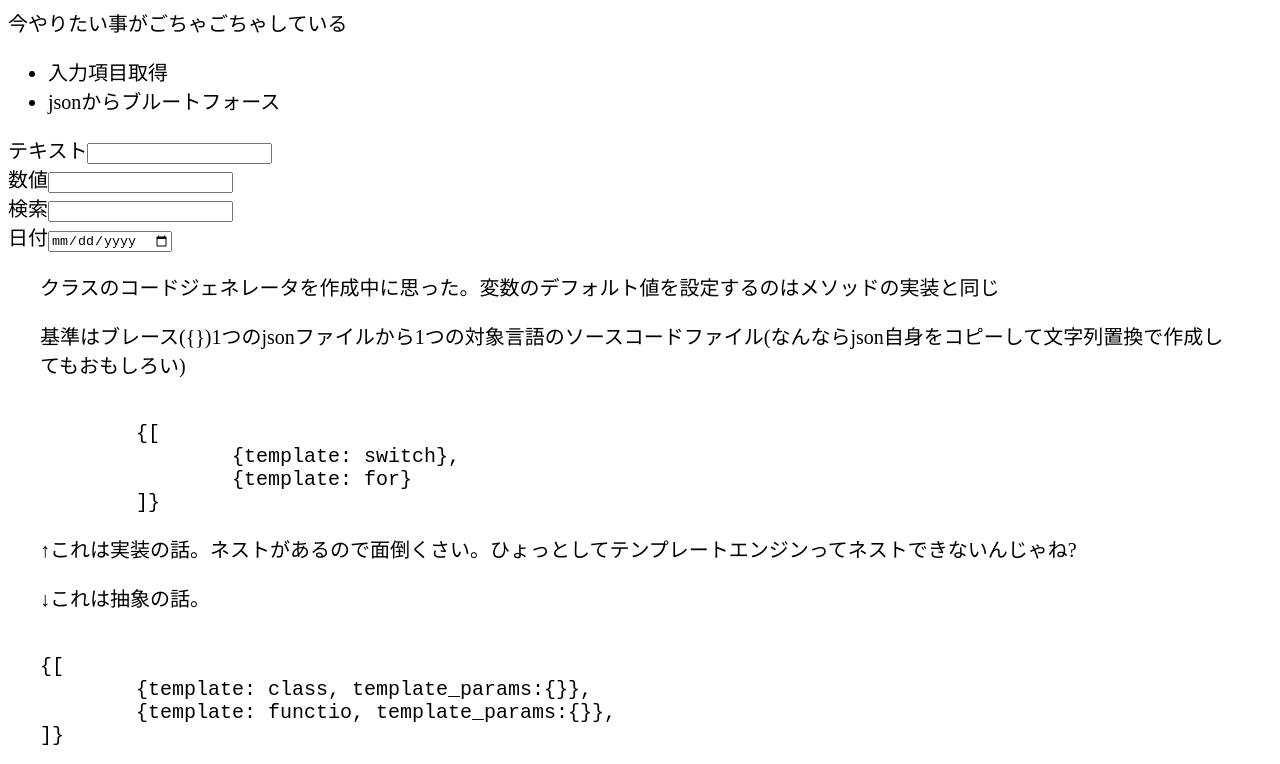
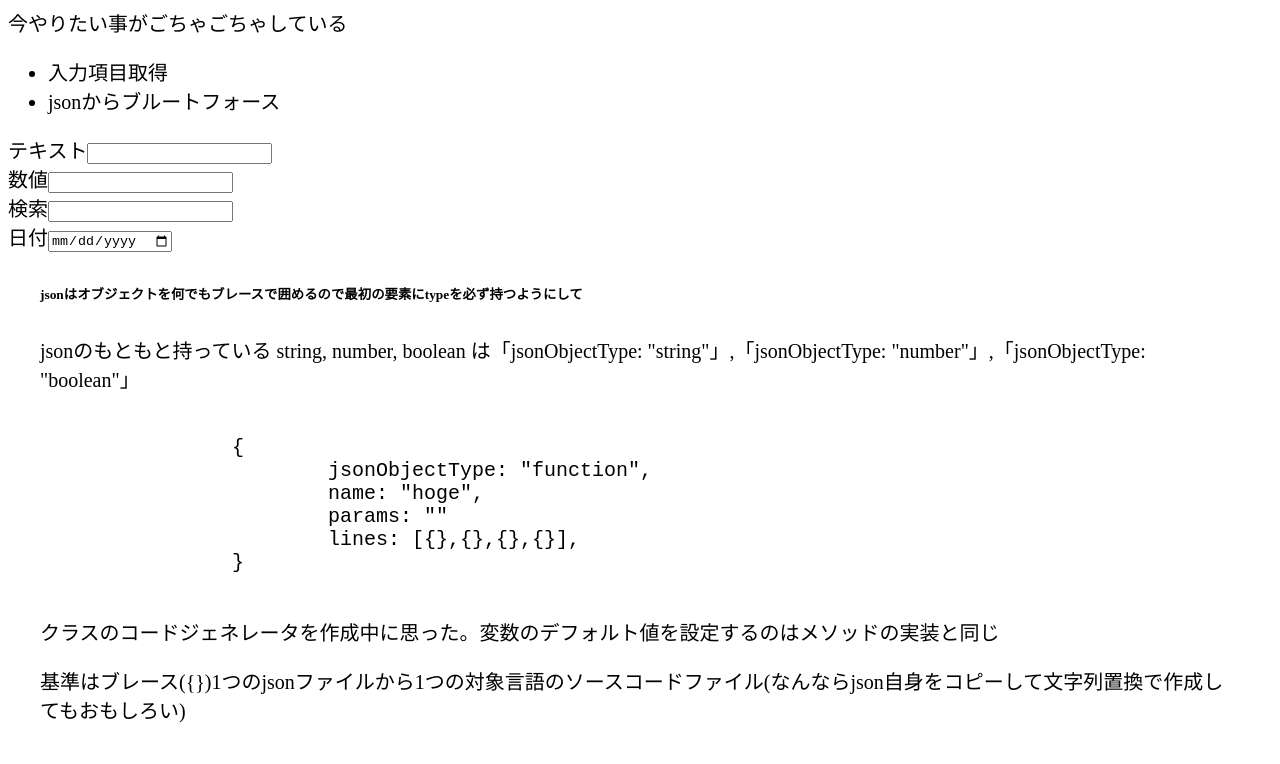
Before and after one commit to AtsushiUtsumi/website, a plain HTML site: page index.html in a window 1280 px wide. Shown: the top 764 px of the page. Drawn offline with Linux system fonts and the light colour scheme.

Commit message:
jsonの使い方について思ったことを追加

```diff
--- a/index.html
+++ b/index.html
@@ -1,10 +1,17 @@
 <html>
-<link&#160;rel="stylesheet"&#160;href="https://stackpath.bootstrapcdn.com/bootstrap/4.5.2/css/bootstrap.min.css">
+<link&#160;rel="stylesheet"&#160;href="https: //stackpath.bootstrapcdn.com/bootstrap/4.5.2/css/bootstrap.min.css">
 	<title>Treeで管理してる方のメソッド投稿</title>
 	<style>
-body{font-size:20px;}
+		body {
+			font-size: 20px;
+		}
 	</style>
-<head><meta charset="UTF-8"><meta name="viewport" content="width=device-width,initial-scale=1"></head>
+
+	<head>
+		<meta charset="UTF-8">
+		<meta name="viewport" content="width=device-width,initial-scale=1">
+	</head>
+
 	<body>
 		<p>
 			今やりたい事がごちゃごちゃしている
@@ -18,6 +25,20 @@ body{font-size:20px;}
 		<label for="searchInput">検索</label><input type="search" id="searchInput"><br>
 		<label for="dateInput">日付</label><input type="date" id="dateInput"><br>
 		<main style="min-width:300px;max-width:1200px;width: 100%;margin-left: auto;margin-right: auto;">
+
+			<p>
+			<h6>jsonはオブジェクトを何でもブレースで囲めるので最初の要素にtypeを必ず持つようにして</h6>
+			jsonのもともと持っている string, number, boolean は「jsonObjectType: "string"」,「jsonObjectType:
+			"number"」,「jsonObjectType: "boolean"」<br>
+			<pre><code>
+		{
+			jsonObjectType: "function",
+			name: "hoge",
+			params: ""
+			lines: [{},{},{},{}],
+		}
+	</code></pre>
+			</p>
 			<p>クラスのコードジェネレータを作成中に思った。変数のデフォルト値を設定するのはメソッドの実装と同じ</p>
 			基準はブレース({})1つのjsonファイルから1つの対象言語のソースコードファイル(なんならjson自身をコピーして文字列置換で作成してもおもしろい)
 			<pre><code>
@@ -31,12 +52,11 @@ body{font-size:20px;}
 			<pre><code>
 {[
 	{template: class, template_params:{}},
-	{template: functio, template_params:{}},
+	{template: function, template_params:{}},
 ]}
 </code></pre>
 			<br>template=classなので「java_class.template」に以降のパラメータ(template_params)を渡す<div class=""></div>
 			ジェネレータはプログラマが手を付けないファイルを自動生成しないといけないので(でないと上書きされる!)<br>
-jsonはオブジェクトを何でもブレースで囲めるので最初の要素にtypeを必ず持つようにして<br>
 			そのブレースをどのパーサで解析するかを先にしておくと良いのでは?<br>
 			どのみちテンプレートの指定とパラメータの指定は必要になる<br>
 			数字が出てこない数学みたいだ。プログラミング言語の違いをDBの方言ぐらいの違いにしたい<br>jsonは「string、number、boolean」しか表現できない<br>
@@ -54,7 +74,8 @@ jsonはオブジェクトを何でもブレースで囲めるので最初の要
 				やっぱり出来てなかった。「keybindings.json」はプロジェクトフォルダ毎には登録できなさそう...<br>
 			</p>
 
-<h3>どの言語も前戯が長くて面倒くさい!!新カードパックが出たとき使いこなす力が必要だが、カードを作る側に回ることもできる。インポートにどれだけ時間かかるんだよ。てか関数の中身をどうするかに時間がかかるのかも</3>
+			<h3>どの言語も前戯が長くて面倒くさい!!新カードパックが出たとき使いこなす力が必要だが、カードを作る側に回ることもできる。インポートにどれだけ時間かかるんだよ。てか関数の中身をどうするかに時間がかかるのかも
+				</3>
 				<div id="output">出力</div>
 				<form action="http://setojunnji.php.xdomain.jp/onlinecode/post.php" method="post">
 
@@ -130,7 +151,7 @@ jsonはオブジェクトを何でもブレースで囲めるので最初の要
 					</label><br>
 
 					<textarea name="textarea" cols="80" rows="5"></textarea>
-<p><input type="submit" name="submit" value="投稿"/></p>
+					<p><input type="submit" name="submit" value="投稿" /></p>
 				</form>
 		</main>
 	</body>
@@ -141,15 +162,15 @@ jsonはオブジェクトを何でもブレースで囲めるので最初の要
 
 		let py = String.raw`class CLASSNAME:`;
 
-function myfun(){
+		function myfun() {
 			output.innerHTML = "main" + language.value;
-	switch(language.value){
+			switch (language.value) {
 				case "txt":
 					output.innerHTML = py;
 					break;
 			}
 		}
-language.addEventListener('change',myfun);
+		language.addEventListener('change', myfun);
 	</script>
 
 </html>
```
Lines whose indentation alone changed are shown as unchanged.
